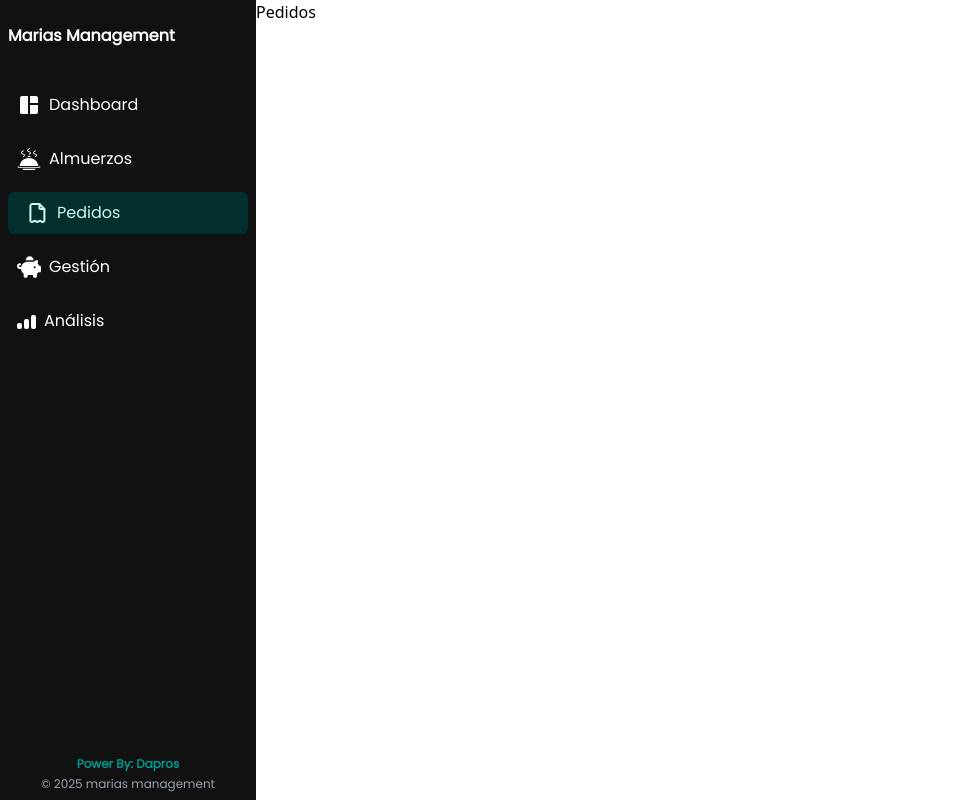
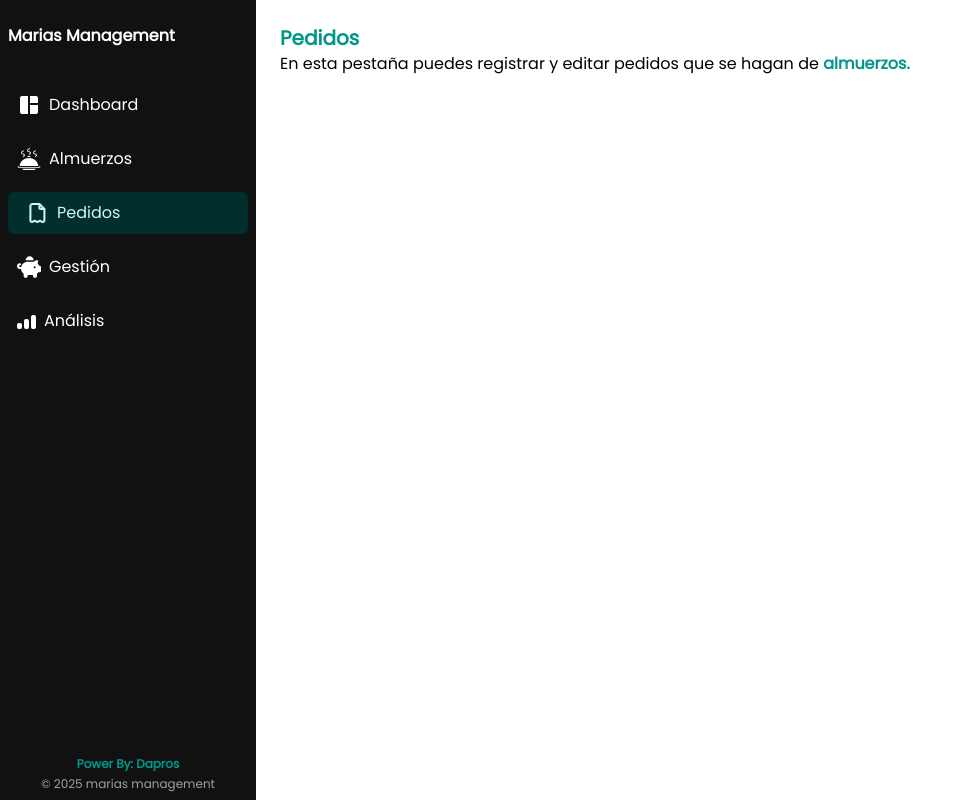
Before and after one commit to Dapros/marias-management-frontweb, a React (Vite) app: page /orders in a window 1280 px wide. Shown: the whole page, without its empty margins (0-965 px from the left). Built offline with nearby package versions, Linux system fonts and the light colour scheme.

Commit message:
Fix: de estilos y comentarios

```diff
--- a/src/pages/LunchPage.tsx
+++ b/src/pages/LunchPage.tsx
@@ -8,7 +8,7 @@ import LunchCard from "../components/cards/LunchCard";
 
 export default function LunchPage() {
 
-  // state local para mostrar el formulario si se crea un nuevo almuerzo
+  // estados globales y acciones de almuerzo
   const { lunches, showLunchForm, toggleLunchForm, resetDraft, setEditingMode } = useLunchStore()
 
   const handleShowLunchForm = () => {
@@ -23,8 +23,8 @@ export default function LunchPage() {
   return (
     <div className="p-4 md:p-6 min-h-full font-poppins">
       {/* Encabezado de la página con titulo y texto */}
-      <div className="flex flex-col gap-2 mb-6">
-        <h1 className="text-2xl font-bold text-teal-600">Almuerzos</h1>
+      <div className="flex flex-col mb-6">
+        <h1 className="text-xl font-bold text-teal-600">Almuerzos</h1>
         <p>
           Aquí puedes registrar, editar y eliminar almuerzos, que luego puedes seleccionar al hacer
           <span className="font-bold text-teal-600"> pedidos.</span>
--- a/src/pages/OrderPage.tsx
+++ b/src/pages/OrderPage.tsx
@@ -1,8 +1,25 @@
 
 export default function OrderPage() {
+
+  // estados globales y acciones de pedidos
+
   return (
-    <div>
-      <h1>Pedidos</h1>
+    <div className="p-4 md:p-6 min-h-full font-poppins">
+      {/* Encabezado de la pagina con titulo y texto */}
+      <div className="flex flex-col mb-6">
+        <h1 className="text-xl font-bold text-teal-600">Pedidos</h1>
+        <p>
+          En esta pestaña puedes registrar y editar pedidos que se hagan de
+          <span className="font-bold text-teal-600"> almuerzos.</span>
+        </p>
+      </div>
+
+      {/* Contenido principal de la pagina */}
+      <div className="space-y-4">
+        <button>
+
+        </button>
+      </div>
     </div>
   )
 }
```
